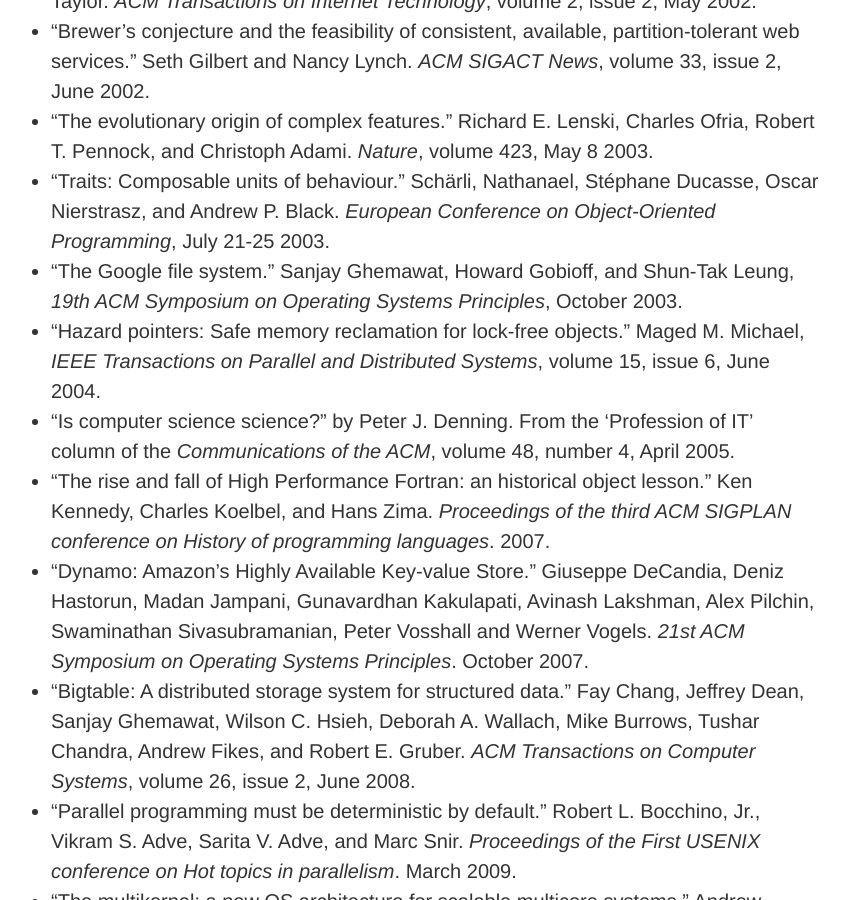
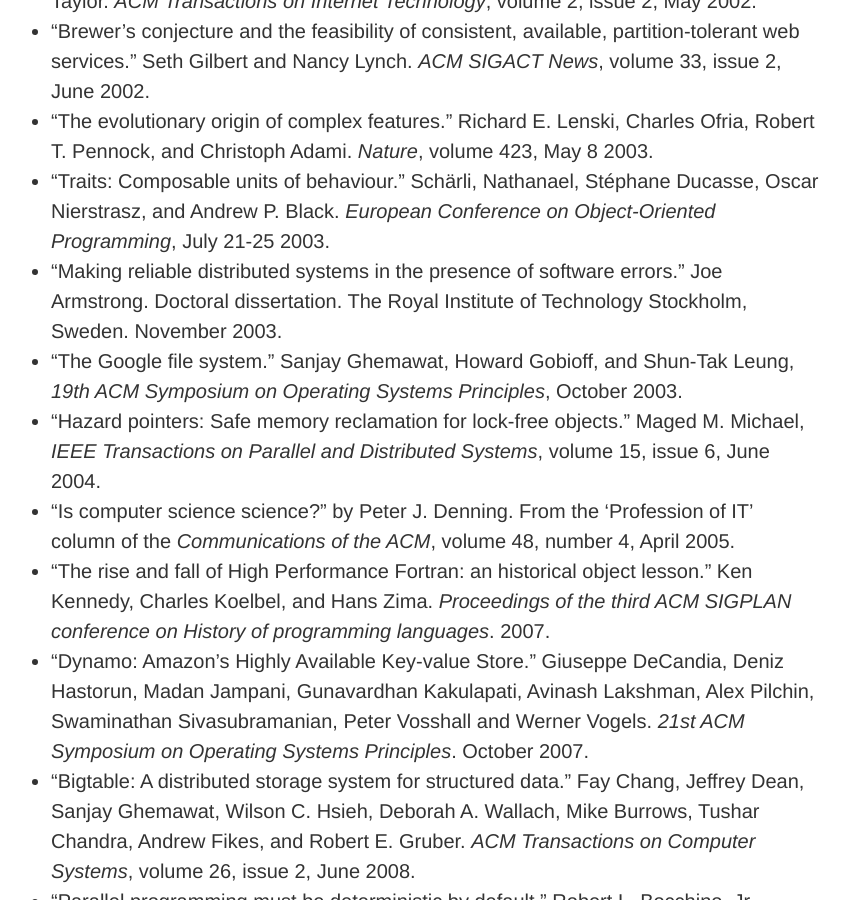
Before and after one commit to mspiegel/mspiegel.github.com, a Jekyll site: the page built from canon.md, in a window 1280 px wide and 900 px high, scrolled down 5244 px. Shown: the whole window, without its empty margins (219-1068 px from the left). Built offline with Jekyll 4.4.1, drawn with Linux system fonts in a browser that asks for light colours.

Commit message:
Add Joe Amstrong dissertation.

```diff
--- a/canon.md
+++ b/canon.md
@@ -103,6 +103,7 @@ Suggestions, criticisms, or comments are always appreciated.
 * "Brewer's conjecture and the feasibility of consistent, available, partition-tolerant web services." Seth Gilbert and Nancy Lynch. _ACM SIGACT News_, volume 33, issue 2, June 2002.
 * "The evolutionary origin of complex features." Richard E. Lenski, Charles Ofria, Robert T. Pennock, and Christoph Adami. _Nature_, volume 423, May 8 2003.
 * "Traits: Composable units of behaviour." Schärli, Nathanael, Stéphane Ducasse, Oscar Nierstrasz, and Andrew P. Black. _European Conference on Object-Oriented Programming_, July 21-25 2003.
+* "Making reliable distributed systems in the presence of software errors." Joe Armstrong. Doctoral dissertation. The Royal Institute of Technology Stockholm, Sweden. November 2003.
 * "The Google file system." Sanjay Ghemawat, Howard Gobioff, and Shun-Tak Leung, _19th ACM Symposium on Operating Systems Principles_, October 2003.
 * "Hazard pointers: Safe memory reclamation for lock-free objects." Maged M. Michael, _IEEE Transactions on Parallel and Distributed Systems_, volume 15, issue 6, June 2004.
 * "Is computer science science?" by Peter J. Denning. From the 'Profession of IT' column of the _Communications of the ACM_, volume 48, number 4, April 2005.
```
